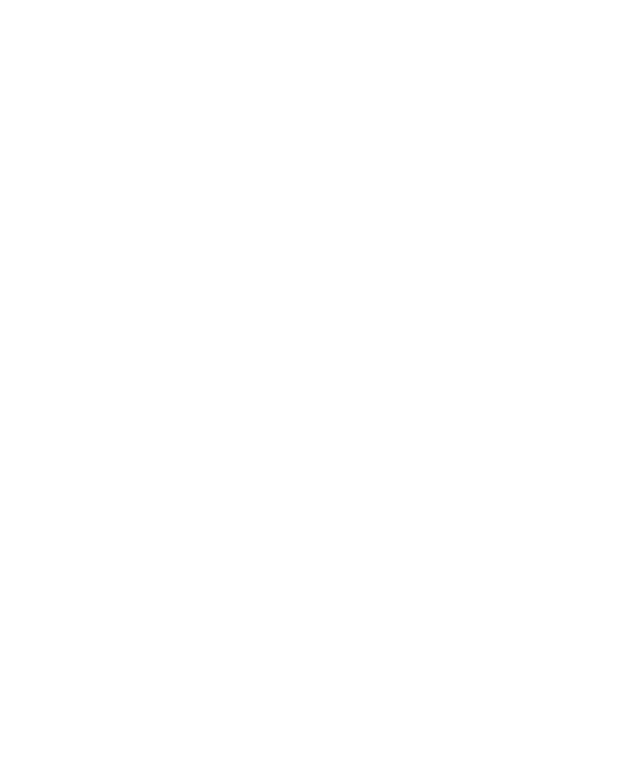
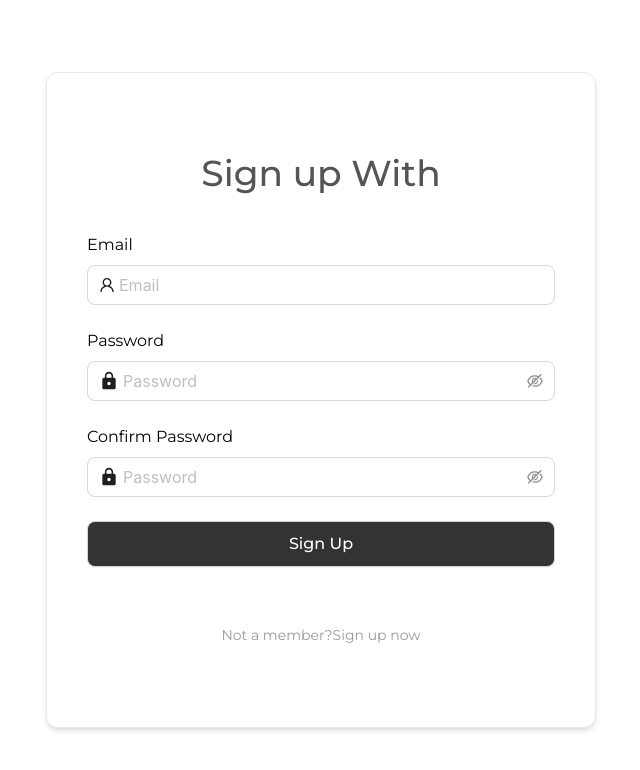
Before and after one commit to AbdelrhmanX7/ILearnCenter, a Next.js app: page /signup in a window 1280 px wide. Shown: the top 770 px of the page, without its empty margins (319-959 px from the left). Built offline with nearby package versions, Linux system fonts and the light colour scheme.

Commit message:
add sign up page

```diff
--- a/src/components/atoms/button/Button.tsx
+++ b/src/components/atoms/button/Button.tsx
@@ -1,9 +1,11 @@
-import React from 'react'
+import React, { forwardRef } from 'react'
 import { classNames } from '../../utils'
 import { ButtonPropsType } from './type'
 import { generateButtonStyle } from './utils'
 
-export const Button = ({
+export const Button = forwardRef<HTMLButtonElement, ButtonPropsType>(
+  function Button(
+    {
       label = '',
       variant = 'primary',
       danger = false,
@@ -13,7 +15,9 @@
       isLoading = false,
       disabled,
       ...props
-}: ButtonPropsType) => {
+    }: ButtonPropsType,
+    ref
+  ) {
     return (
       <button
         className={classNames(
@@ -25,6 +29,7 @@
           className
         )}
         disabled={disabled || isLoading}
+        ref={ref}
         {...props}
       >
         <div className="flex justify-center items-center gap-3">
@@ -47,5 +52,6 @@
       </button>
     )
   }
+)
 
 export default Button
--- a/src/components/atoms/button/utils.ts
+++ b/src/components/atoms/button/utils.ts
@@ -12,7 +12,7 @@
         case 'primary':
           return 'border-[#333333] text-[#333333] !shadow-none'
         case 'secondary':
-          return 'border-[#4096ff] text-[#4096ff]'
+          return 'border-[#4ac7cf] text-[#4ac7cf]'
         case 'tertiary':
           return 'bg-white !shadow-none !border-none !text-[#111827]'
         default:
@@ -24,7 +24,7 @@
         case 'primary':
           return 'bg-[#333333] border-[#d1d5db]'
         case 'secondary':
-          return 'bg-[#4096ff] border-[#4096ff]'
+          return 'bg-[#4ac7cf] border-[#4ac7cf]'
         case 'tertiary':
           return 'bg-white border-[#d1d5db] !text-[#111827]'
         default:
--- a/src/components/atoms/input/PasswordInput.tsx
+++ b/src/components/atoms/input/PasswordInput.tsx
@@ -1,19 +1,28 @@
-import React from "react";
-import { Input, InputProps } from "antd";
-import { MdLock } from "react-icons/md";
-export const PasswordInput = ({ ...props }: InputProps) => {
+import React, { forwardRef } from 'react'
+import { Input, InputRef } from 'antd'
+import { MdLock } from 'react-icons/md'
+import { PasswordInputProps } from './type'
+export const PasswordInput = forwardRef<InputRef, PasswordInputProps>(
+  function PasswordInput(
+    { confirmPassword = false, ...props }: PasswordInputProps,
+    ref
+  ) {
     return (
       <div className="flex flex-col gap-2">
-      <p className="font-montserrat-semibold text-black">Password</p>
+        <p className="font-montserrat-semibold text-black">
+          {confirmPassword ? 'Confirm Password' : 'Password'}
+        </p>
         <Input.Password
           size="large"
           placeholder="Password"
           prefix={<MdLock className="w-5 h-5" />}
           allowClear
+          ref={ref}
           {...props}
         />
       </div>
-  );
-};
+    )
+  }
+)
 
-export default PasswordInput;
+export default PasswordInput
--- /dev/null
+++ b/src/components/atoms/input/type.ts
@@ -0,0 +1,5 @@
+import { InputProps } from 'antd'
+
+export interface PasswordInputProps extends InputProps {
+  confirmPassword?: boolean
+}
--- a/src/components/navigationBar/index.tsx
+++ b/src/components/navigationBar/index.tsx
@@ -13,7 +13,7 @@
 export const Navbar = () => {
   const [isOpen, setIsOpen] = useState(false)
   const [userData, setUserData] = useState<null | User>(auth.currentUser)
-
+  console.log(userData)
   useEffect(() => {
     const unsubscribe = auth.onAuthStateChanged((user) => {
       setUserData(user)
--- /dev/null
+++ b/src/components/verify/EmailVerificationSuccess.tsx
@@ -0,0 +1,70 @@
+import Image from 'next/image'
+import React, { useEffect, useState } from 'react'
+import { useRouter } from 'next/router'
+import toast from 'react-hot-toast'
+
+export const EmailVerificationSuccess = () => {
+  const router = useRouter()
+  const [countdown, setCountdown] = useState(3)
+  const [init, setInit] = useState(false)
+  useEffect(() => {
+    const timer = setInterval(() => {
+      setCountdown((prevCountdown) => prevCountdown - 1)
+    }, 1000)
+
+    setTimeout(() => {
+      clearInterval(timer)
+      toast.dismiss()
+      setTimeout(() => {
+        router.push('/home')
+      }, 2000)
+    }, 3000)
+
+    return () => {
+      clearInterval(timer)
+    }
+  }, [router])
+
+  useEffect(() => {
+    if (init) {
+      toast(
+        () => (
+          <div>
+            <p>Redirecting to the home page in {countdown} seconds...</p>
+          </div>
+        ),
+        {
+          duration: 3000,
+          position: 'top-center',
+          icon: '🕒',
+        }
+      )
+    } else {
+      setInit(true)
+    }
+  }, [countdown, init])
+
+  return (
+    <div className="min-h-screen flex items-center justify-center bg-gray-100">
+      <div className="bg-white p-8 shadow-md rounded-md max-w-md">
+        <h2 className="text-xl font-semibold mb-4">
+          Email Verification Successful
+        </h2>
+        <p className="mb-4">
+          Thank you for verifying your email address. Your account has been
+          successfully verified. You can now enjoy the full benefits of your
+          account.
+        </p>
+        <Image
+          className="mx-auto"
+          src={'/gifs/verified.gif'}
+          alt="email"
+          width={60}
+          height={60}
+        />
+      </div>
+    </div>
+  )
+}
+
+export default EmailVerificationSuccess
--- /dev/null
+++ b/src/components/verify/VerifyEmail.tsx
@@ -0,0 +1,50 @@
+import React, { useState } from 'react'
+import { sendEmailVerification } from 'firebase/auth'
+import toast from 'react-hot-toast'
+import Image from 'next/image'
+import { Button } from '../atoms'
+import { auth } from '../../firebase'
+export const VerifyEmail = () => {
+  const user = auth?.currentUser
+  const [timeLeft, setTimeLeft] = useState(0)
+  const sendVerificationEmail = () => {
+    if (user && timeLeft === 0) {
+      sendEmailVerification(user).then(() => {
+        toast.success('Email verification sent again!')
+        setTimeLeft(5 * 60)
+      })
+    } else {
+      toast.error(
+        `You must wait for ${timeLeft}s to be able to send another verification email`
+      )
+    }
+  }
+
+  return (
+    <div className="bg-white p-8 shadow-md rounded-md max-w-md mx-6">
+      <h2 className="text-2xl font-semibold mb-4">Verify your account</h2>
+      <p className="mb-4 text-base">
+        Account activation link has been sent to the e-mail address you provided
+      </p>
+      <Image
+        className="mx-auto"
+        src={'/gifs/email.gif'}
+        alt="email"
+        width={120}
+        height={120}
+      />
+      <div className="flex flex-col gap-2 justify-center items-center">
+        <p className="text-gray-600">Didn&apos;t get the mail?</p>
+        <Button
+          onClick={sendVerificationEmail}
+          label="Send it again"
+          variant="secondary"
+          emphasis="medium"
+          disabled={timeLeft !== 0}
+        />
+      </div>
+    </div>
+  )
+}
+
+export default VerifyEmail
--- /dev/null
+++ b/src/components/verify/index.ts
@@ -0,0 +1,2 @@
+export * from './EmailVerificationSuccess'
+export * from './VerifyEmail'
--- /dev/null
+++ b/src/pages/profile.tsx
@@ -0,0 +1,7 @@
+import React from 'react'
+
+const profile = () => {
+  return <div></div>
+}
+
+export default profile
--- a/src/pages/signup.tsx
+++ b/src/pages/signup.tsx
@@ -1,5 +1,91 @@
-import React from "react";
+import React, { useState, useRef } from 'react'
+import { Button, EmailInput, PasswordInput } from '../components/atoms'
+import Link from 'next/link'
+import {
+  createUserWithEmailAndPassword,
+  sendEmailVerification,
+} from 'firebase/auth'
+import toast from 'react-hot-toast'
+import { auth } from '../firebase'
+import { InputRef } from 'antd'
+export default function SignUp() {
+  const [form, setForm] = useState({
+    email: '',
+    password: '',
+    confirmPassword: '',
+  })
+  const passwordInputRef = useRef<InputRef>(null)
+  const confirmPasswordInputRef = useRef<InputRef>(null)
+  const singupButtonRef = useRef<HTMLButtonElement>(null)
+  return (
+    <div className="w-screen h-screen flex justify-center items-center">
+      <div className="w-full max-w-[550px] sm:px-10 sm:py-20 py-10 px-5 mx-5 rounded-xl border shadow-md">
+        <div className="w-full flex flex-col justify-between">
+          <h1 className="w-full text-[#555555] text-center text-4xl pb-10 font-montserrat font-medium">
+            Sign up With
+          </h1>
 
-export default function SignUp() {
-  return <div></div>;
+          <div className="flex flex-col gap-6">
+            <EmailInput
+              onChange={(event) =>
+                setForm({ ...form, email: event.target.value })
+              }
+              onPressEnter={() => passwordInputRef.current?.input?.focus()}
+            />
+            <PasswordInput
+              onChange={(event) =>
+                setForm({ ...form, password: event.target.value })
+              }
+              ref={passwordInputRef}
+              onPressEnter={() =>
+                confirmPasswordInputRef.current?.input?.focus()
+              }
+            />
+            <PasswordInput
+              confirmPassword
+              onChange={(event) =>
+                setForm({ ...form, confirmPassword: event.target.value })
+              }
+              onPressEnter={() => singupButtonRef.current?.focus()}
+              ref={confirmPasswordInputRef}
+            />
+            <Button
+              onClick={async () => {
+                if (form?.password !== form?.confirmPassword) {
+                  toast.error("Confirm password doesn't match password")
+                } else if (!form.password.length) {
+                  toast.error("Password can't be empty")
+                } else {
+                  createUserWithEmailAndPassword(
+                    auth,
+                    form?.email,
+                    form?.password
+                  )
+                    .then((userCredential) => {
+                      toast.success(
+                        'Your sign up was successful. Please verify your email by clicking the link in the email we sent you before signing in to our service later.'
+                      )
+                      sendEmailVerification(userCredential.user).then(() => {
+                        toast.success('Email verification sent!')
+                      })
+                    })
+                    .catch((err) => toast.error(err?.message))
+                }
+              }}
+              label="Sign Up"
+              ref={singupButtonRef}
+            />
+          </div>
+
+          <div className="w-full text-center pt-14">
+            <span className="text-[#999999] text-sm">Not a member?</span>
+
+            <Link href="/signup" className="text-[#999999] text-sm bo1">
+              Sign up now
+            </Link>
+          </div>
+        </div>
+      </div>
+    </div>
+  )
 }
--- /dev/null
+++ b/src/pages/verify.tsx
@@ -0,0 +1,22 @@
+import React, { useEffect, useState } from 'react'
+import { auth } from '../firebase'
+import { EmailVerificationSuccess, VerifyEmail } from '../components/verify'
+const VerifyEmailComponent = () => {
+  const [isEmailVerified, setIsEmailVerified] = useState(false)
+  useEffect(() => {
+    const verifyChecker = auth.onAuthStateChanged((user) => {
+      setIsEmailVerified(user?.emailVerified || false)
+    })
+
+    return () => {
+      verifyChecker()
+    }
+  }, [])
+  return (
+    <div className="min-h-screen flex items-center justify-center bg-gray-100">
+      {isEmailVerified ? <EmailVerificationSuccess /> : <VerifyEmail />}
+    </div>
+  )
+}
+
+export default VerifyEmailComponent
```
Also changed, not shown: public/gifs/email.gif (added), public/gifs/verified.gif (added). Lines whose indentation alone changed are shown as unchanged.
